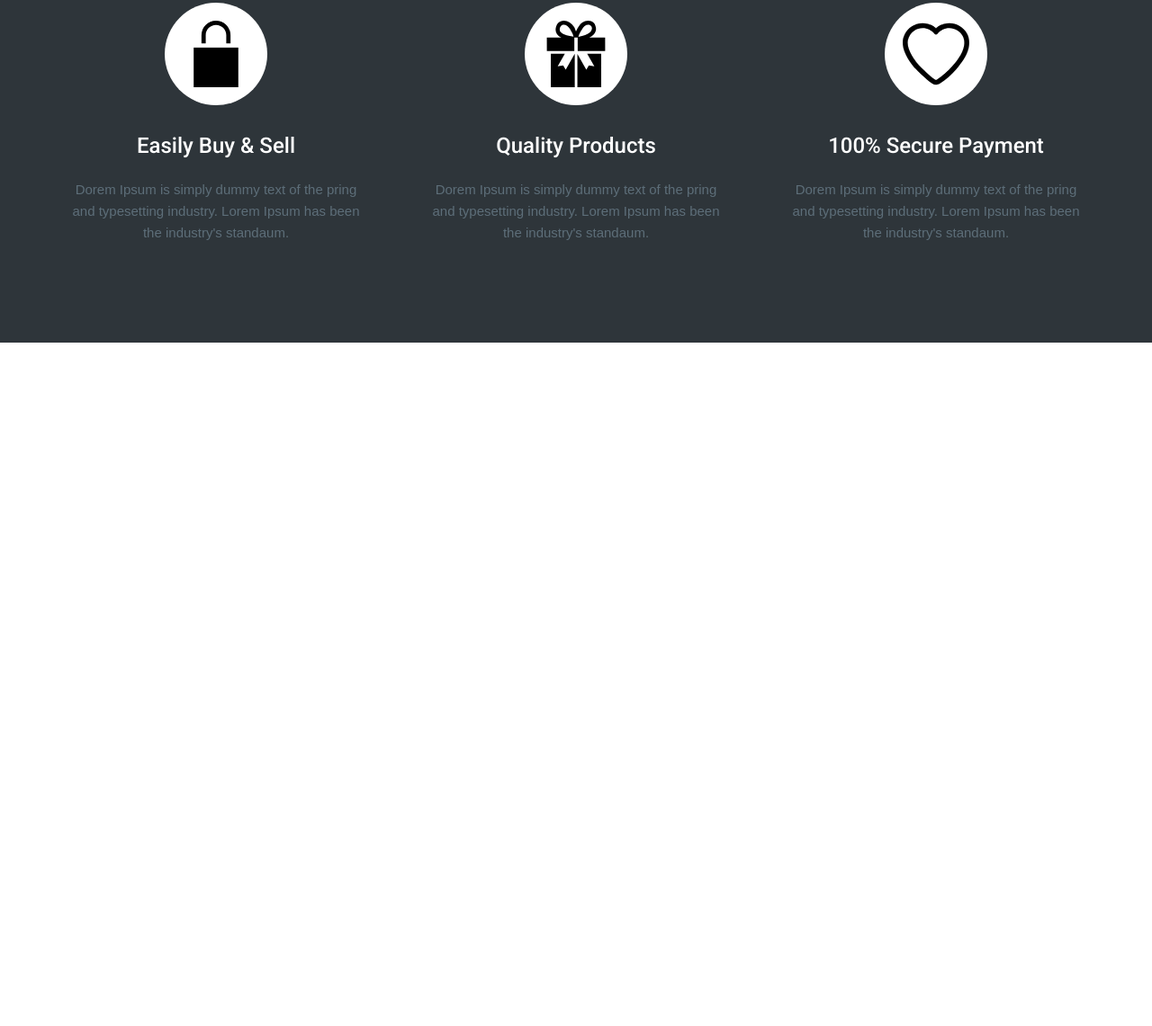
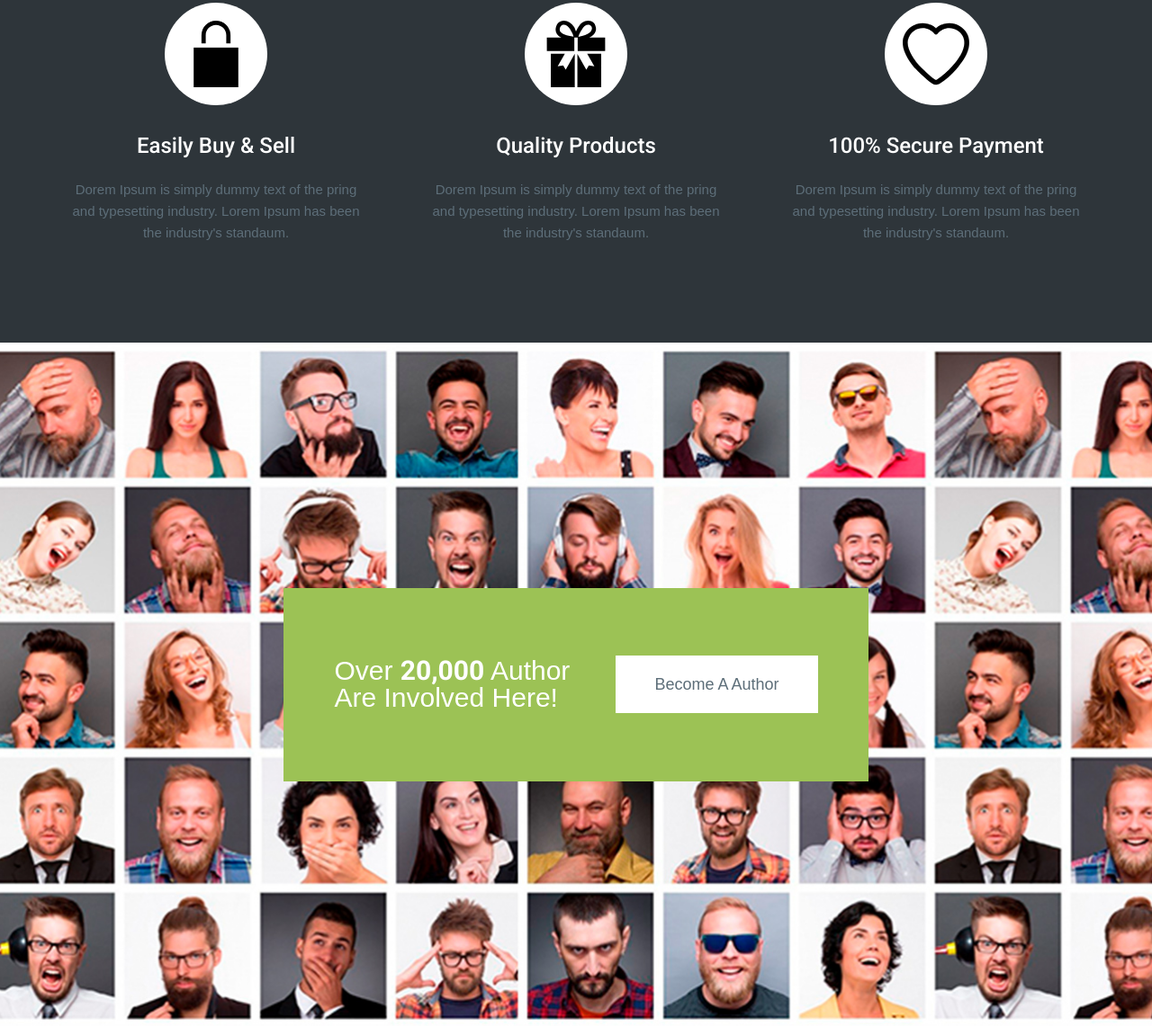
Before and after one commit to webhubUA8/moderno, a website: page app/index.html in a window 1280 px wide. Shown: the part 3966-5107 px from the top of the page at 90% size. Before the commit the page ends 4347 px from the top, so only its background shows below. Drawn offline with nearby package versions, Linux system fonts and the light colour scheme.

Commit message:
add section author

```diff
--- a/app/index.html
+++ b/app/index.html
@@ -1067,6 +1067,23 @@
     </section>
     <!-- /.advantages -->
 
+    <section class="author" style="background-image: url(images/author-bg.jpg);">
+      <div class="author__box">
+        <div class="author__box-title">
+          Over <span>20,000</span> Author
+          Are Involved Here!
+        </div>
+        <!-- /.author__box-title -->
+
+        <a class="author__link" href="#">
+          Become A Author
+        </a>
+        <!-- /.author__link -->
+      </div>
+      <!-- /.author__box -->
+    </section>
+    <!-- /.author -->
+
     <script src="https://ajax.googleapis.com/ajax/libs/jquery/3.5.1/jquery.min.js"></script>
     <script src="rateyo/jquery.rateyo.js"></script>
     <script src="js/libs.min.js"></script>
--- a/app/scss/style.scss
+++ b/app/scss/style.scss
@@ -342,11 +342,11 @@
       align-items: center;
       margin: 0 auto 33px;
 
-      transition: all 0.5s;
+      transition: all 0.8s;
       svg {
          height: 74px;
          margin: 0 auto;
-         transition: all 0.5s;
+         transition: all 0.8s;
       }
    }
    &-title {
@@ -355,9 +355,47 @@
       @include f500;
       margin-bottom: 25px;
 
-      transition: all 0.5s;
+      transition: all 0.8s;
    }
    &-text {
       font-size: 15px;
    }
 }
+
+//============= AUTHOR =================
+.author {
+   background-position: center;
+   background-size: cover;
+
+   min-height: 760px;
+
+   display: flex;
+   justify-content: center;
+   align-items: center;
+
+   &__box {
+      min-width: 650px;
+      min-height: 215px;
+      background-color: $green;
+      display: flex;
+      justify-content: center;
+      align-items: center;
+      // padding: 0 60px;
+      &-title {
+         font-size: 30px;
+         line-height: 30px;
+         color: #fff;
+         max-width: 265px;
+         margin-right: 48px;
+         span {
+            @include f700;
+         }
+      }
+   }
+   &__link {
+      background-color: #fff;
+      padding: 20px 43px;
+      font-size: 18px;
+      // color: $bg;
+   }
+}
```
Also changed, not shown: app/css/style.min.css, app/images/author-bg.jpg (added).
